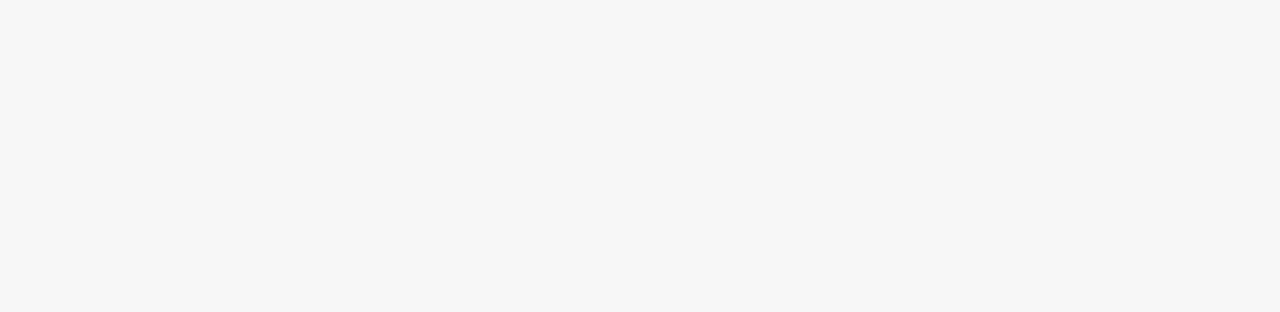
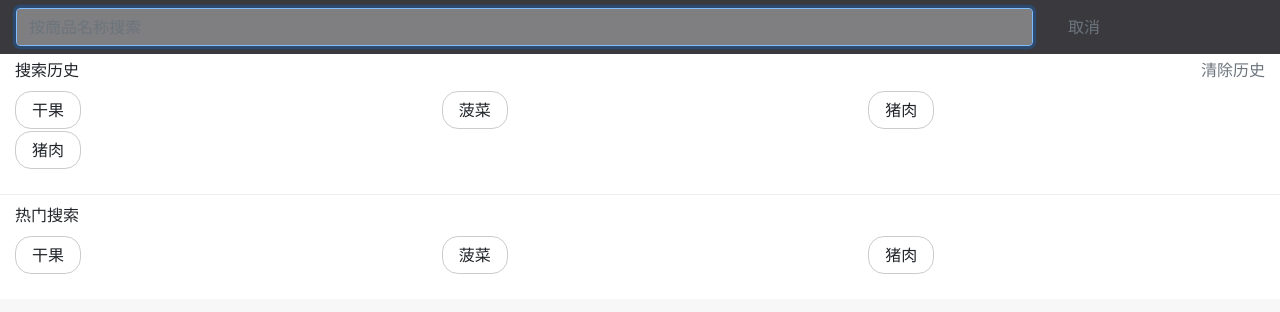
Before and after one commit to super-html5/shopping, an Angular app: page /shop/search in a window 1280 px wide. Before the commit this address led to /. Shown: the top 312 px of the page. Built offline with nearby package versions, Linux system fonts and the light colour scheme.

Commit message:
增加shop目录

```diff
--- a/src/app/dashboard/details/details.component.html
+++ b/src/app/dashboard/details/details.component.html
@@ -36,7 +36,7 @@
   >
     <div class="row">
       <div class="col-12">
-        <img class="img-fluid w-100" src="../assets/img/details/details-one.png"/>
+        <img class="img-fluid w-100" src="./assets/img/details/details-one.png"/>
       </div>
     </div>
     <div class="row mx-0 mt-3">
@@ -86,7 +86,7 @@
      style="position: absolute; bottom: 3.5rem; z-index: 2">
   <div class="col-12">
     <div class="media p-2">
-      <img class="d-flex mr-3 w-40" src="../assets/img/details/details-one.png" alt="Generic placeholder image">
+      <img class="d-flex mr-3 w-40" src="./assets/img/details/details-one.png" alt="Generic placeholder image">
       <div class="media-body pt-4">
         <span class="text-danger">
           ¥<span>100</span>&nbsp;&nbsp;
@@ -115,10 +115,10 @@
 
 <nav class="navbar fixed-bottom navbar-light bg-white text-center p-0" style="height: 3.5rem">
   <div class="col">
-    <img class="img-fluid w-75" src="../assets/img/details/details-service.png">
+    <img class="img-fluid w-75" src="./assets/img/details/details-service.png">
   </div>
   <div class="col">
-    <img class="img-fluid w-75" src="../assets/img/footer/shop.png">
+    <img class="img-fluid w-75" src="./assets/img/footer/shop.png">
   </div>
   <div class="col-4">
     <span>加入购物车</span>
--- a/src/app/dashboard/index/index.component.html
+++ b/src/app/dashboard/index/index.component.html
@@ -1,7 +1,12 @@
 <div class="row">
   <nav class="navbar navbar-expand-lg fixed-top navbar-light navbar-background col-12">
     <form class="form-check-inline my-0 col-12">
-      <input class="form-control mr-sm-2" type="search" placeholder="按商品名称搜索" aria-label="Search">
+      <input class="form-control mr-sm-2"
+             type="search"
+             placeholder="按商品名称搜索"
+             aria-label="Search"
+             readonly
+             (click)="routeSearchCom()"/>
     </form>
   </nav>
 </div>
@@ -52,13 +57,13 @@
 
 <div class="row mx-auto">
   <div class="col-12 px-0">
-    <img class="img-fluid" src="../assets/img/index/index_one.png"/>
+    <img class="img-fluid" src="./assets/img/index/index_one.png"/>
   </div>
 </div>
 <div class="row mx-auto mt-3 mb-5">
   <div class="col-6 px-1 mb-3">
     <div class="card">
-      <img class="card-img-top" src="../assets/img/index/index_two.png" alt="Card image cap">
+      <img class="card-img-top" src="./assets/img/index/index_two.png" alt="Card image cap">
       <div class="card-body p-1">
         <p class="card-text small">
           藏香猪肉 天然有机无污染<br>
@@ -70,7 +75,7 @@
 
   <div class="col-6 px-1 mb-3">
     <div class="card">
-      <img class="card-img-top" src="../assets/img/index/index_two.png" alt="Card image cap">
+      <img class="card-img-top" src="./assets/img/index/index_two.png" alt="Card image cap">
       <div class="card-body p-1">
         <p class="card-text small">
           藏香猪肉 天然有机无污染<br>
@@ -81,7 +86,7 @@
   </div>
   <div class="col-6 px-1 mb-3">
     <div class="card">
-      <img class="card-img-top" src="../assets/img/index/index_two.png" alt="Card image cap">
+      <img class="card-img-top" src="./assets/img/index/index_two.png" alt="Card image cap">
       <div class="card-body p-1">
         <p class="card-text small">
           藏香猪肉 天然有机无污染<br>
@@ -92,7 +97,7 @@
   </div>
   <div class="col-6 px-1 mb-3">
     <div class="card">
-      <img class="card-img-top" src="../assets/img/index/index_two.png" alt="Card image cap">
+      <img class="card-img-top" src="./assets/img/index/index_two.png" alt="Card image cap">
       <div class="card-body p-1">
         <p class="card-text small">
           藏香猪肉 天然有机无污染<br>
@@ -103,7 +108,7 @@
   </div>
   <div class="col-6 px-1 mb-3">
     <div class="card">
-      <img class="card-img-top" src="../assets/img/index/index_two.png" alt="Card image cap">
+      <img class="card-img-top" src="./assets/img/index/index_two.png" alt="Card image cap">
       <div class="card-body p-1">
         <p class="card-text small">
           藏香猪肉 天然有机无污染<br>
@@ -114,7 +119,7 @@
   </div>
   <div class="col-6 px-1 mb-3">
     <div class="card">
-      <img class="card-img-top" src="../assets/img/index/index_two.png" alt="Card image cap">
+      <img class="card-img-top" src="./assets/img/index/index_two.png" alt="Card image cap">
       <div class="card-body p-1">
         <p class="card-text small">
           藏香猪肉 天然有机无污染<br>
--- a/src/app/dashboard/index/index.component.ts
+++ b/src/app/dashboard/index/index.component.ts
@@ -1,5 +1,6 @@
 import {Component, OnInit} from '@angular/core';
 import {flyInOut} from '../../currency-animations';
+import {Router} from '@angular/router';
 
 @Component({
   selector: 'app-index',
@@ -11,7 +12,7 @@ export class IndexComponent implements OnInit {
 
   isSelected = false;
 
-  constructor() {
+  constructor(private router: Router) {
   }
 
   ngOnInit() {
@@ -29,4 +30,8 @@ export class IndexComponent implements OnInit {
     this.isSelected = !this.isSelected;
   }
 
+  routeSearchCom(): void {
+    this.router.navigate(['/search']);
+  }
+
 }
--- a/src/app/dashboard/search/search.component.html
+++ b/src/app/dashboard/search/search.component.html
@@ -1,11 +1,57 @@
 <div class="row">
   <nav class="navbar navbar-expand-lg fixed-top navbar-light navbar-background col-12">
     <form class="form-check-inline my-0 col-10">
-      <input class="form-control mr-sm-2" type="search" placeholder="按商品名称搜索" aria-label="Search">
+      <input #search class="form-control mr-sm-2"
+             type="search"
+             placeholder="按商品名称搜索"
+             aria-label="Search"
+             autofocus
+      />
     </form>
-    <div class="col-2 px-0 text-secondary">取消</div>
+    <div class="col-2 px-0 text-secondary" (click)="_routerIndexCom()">取消</div>
   </nav>
 </div>
-<div class="row">
-  <div></div>
+
+<div [@flyInOut]="'in'">
+  <div class="row pt-36 mx-0 bg-white">
+    <div class="col-6">
+      <p>搜索历史</p>
+    </div>
+    <div class="col-6 text-right text-secondary">
+      <p>清除历史</p>
+    </div>
+  </div>
+
+  <div class="row mx-0 bg-white pb-3">
+    <div class="col-4 mb-3">
+      <span class="py-2 px-3 span-border-radius">干果</span>
+    </div>
+    <div class="col-4 mb-3">
+      <span class="py-2 px-3 span-border-radius">菠菜</span>
+    </div>
+    <div class="col-4 mb-3">
+      <span class="py-2 px-3 span-border-radius">猪肉</span>
+    </div>
+    <div class="col-4 mb-3">
+      <span class="py-2 px-3 span-border-radius">猪肉</span>
+    </div>
+  </div>
+  <hr class="w-100 my-0" style="border-color: #eeeeee">
+
+  <div class="row mx-0 pt-2 bg-white">
+    <div class="col-12">
+      <p>热门搜索</p>
+    </div>
+  </div>
+  <div class="row mx-0 bg-white pb-3">
+    <div class="col-4 mb-3">
+      <span class="py-2 px-3 span-border-radius">干果</span>
+    </div>
+    <div class="col-4 mb-3">
+      <span class="py-2 px-3 span-border-radius">菠菜</span>
+    </div>
+    <div class="col-4 mb-3">
+      <span class="py-2 px-3 span-border-radius">猪肉</span>
+    </div>
+  </div>
 </div>
--- a/src/app/dashboard/search/search.component.scss
+++ b/src/app/dashboard/search/search.component.scss
@@ -6,3 +6,13 @@
   color: #b3b3b3;
   background-color: rgba(255, 255, 255, 0.35);
 }
+
+.pt-36 {
+  padding-top: 3.6rem;
+}
+
+.span-border-radius{
+  border-radius: 1rem;
+  border: solid 1px #cccccc;
+  white-space:nowrap;
+}
--- a/src/app/dashboard/search/search.component.ts
+++ b/src/app/dashboard/search/search.component.ts
@@ -1,15 +1,32 @@
-import { Component, OnInit } from '@angular/core';
+import {Component, OnInit, ElementRef, ViewChild} from '@angular/core';
+import {flyInOut} from '../../currency-animations';
+import {Router} from '@angular/router';
 
 @Component({
   selector: 'app-search',
   templateUrl: './search.component.html',
-  styleUrls: ['./search.component.scss']
+  styleUrls: ['./search.component.scss'],
+  animations: [flyInOut]
 })
 export class SearchComponent implements OnInit {
 
-  constructor() { }
+  @ViewChild('search') _search: ElementRef;
+
+  constructor(private router: Router) {
+  }
 
   ngOnInit() {
+    this._autoFocus();
   }
 
+  _autoFocus(): void {
+    const isAutoFocus = this._search;
+    if (isAutoFocus.nativeElement.autofocus !== true) {
+      isAutoFocus.nativeElement.focus();
+    }
+  }
+
+  _routerIndexCom(): void {
+    this.router.navigate(['/index']);
+  }
 }
--- a/src/app/finds/index/index.component.html
+++ b/src/app/finds/index/index.component.html
@@ -1,23 +1,23 @@
 <div class="card mb-3">
-  <img class="card-img-top" src="../assets/img/finds/finds-one.png" alt="Card image cap">
+  <img class="card-img-top" src="./assets/img/finds/finds-one.png" alt="Card image cap">
   <div class="card-body">
-    <h4 class="card-title">如何做一份别致的早餐</h4>
+    <h5 class="card-title">如何做一份别致的早餐</h5>
     <p class="card-text">美好的一天从别致营养的早餐开始美好的一天从别致营养的早餐开始</p>
     <p class="card-text"><small class="text-muted">2017年12月23日 22:13:00</small></p>
   </div>
 </div>
 <div class="card mb-3">
-  <img class="card-img-top" src="../assets/img/finds/finds-two.png" alt="Card image cap">
+  <img class="card-img-top" src="./assets/img/finds/finds-two.png" alt="Card image cap">
   <div class="card-body">
-    <h4 class="card-title">过好每一天，就是修行</h4>
+    <h5 class="card-title">过好每一天，就是修行</h5>
     <p class="card-text">逃离钢筋水泥的冰冷无情，认真过好每一天</p>
     <p class="card-text"><small class="text-muted">2017年12月23日 22:13:00</small></p>
   </div>
 </div>
 <div class="card mb-3">
-  <img class="card-img-top" src="../assets/img/finds/finds-one.png" alt="Card image cap">
+  <img class="card-img-top" src="./assets/img/finds/finds-one.png" alt="Card image cap">
   <div class="card-body">
-    <h4 class="card-title">苹果派-让人温暖的食物</h4>
+    <h5 class="card-title">苹果派-让人温暖的食物</h5>
     <p class="card-text">秋天的下午，最适合吃些让人温暖的食物，苹果丰收的季节来个苹果派是再好不过的啦</p>
     <p class="card-text"><small class="text-muted">2017年12月23日 22:13:00</small></p>
   </div>
--- a/src/app/share/footer/footer.component.html
+++ b/src/app/share/footer/footer.component.html
@@ -1,18 +1,18 @@
 <nav class="navbar fixed-bottom navbar-light bg-white text-center">
   <div class="col-3"  [routerLink]="['/index']">
-    <img class="img-fluid w-40" src="../assets/img/footer/home.png"/>
+    <img class="img-fluid w-40" src="./assets/img/footer/home.png"/>
     <span class="min-small">首页</span>
   </div>
   <div class="col-3" [routerLink]="['/finds']">
-    <img class="img-fluid w-40" src="../assets/img/footer/find.png"/>
+    <img class="img-fluid w-40" src="./assets/img/footer/find.png"/>
     <span class="min-small">发现</span>
   </div>
   <div class="col-3" [routerLink]="['/shoppingCart']">
-    <img class="img-fluid w-40" src="../assets/img/footer/shop.png"/>
+    <img class="img-fluid w-40" src="./assets/img/footer/shop.png"/>
     <span class="min-small">购物车</span>
   </div>
   <div class="col-3" [routerLink]="['/user']">
-    <img class="img-fluid w-40" src="../assets/img/footer/me.png"/>
+    <img class="img-fluid w-40" src="./assets/img/footer/me.png"/>
     <span class="min-small">我的</span>
   </div>
 </nav>
--- a/src/index.html
+++ b/src/index.html
@@ -3,7 +3,7 @@
 <head>
   <meta charset="utf-8">
   <title>Shop</title>
-  <base href="/">
+  <base href="/shop/">
   <meta name="viewport"
         content="width=device-width, initial-scale=1,shrink-to-fit=no ,maximum-scale=1.0, user-scalable=0">
   <link rel="icon" type="image/x-icon" href="favicon.ico">
```
Also changed, not shown: src/app/currency-animations.ts (+62 -0 lines).
